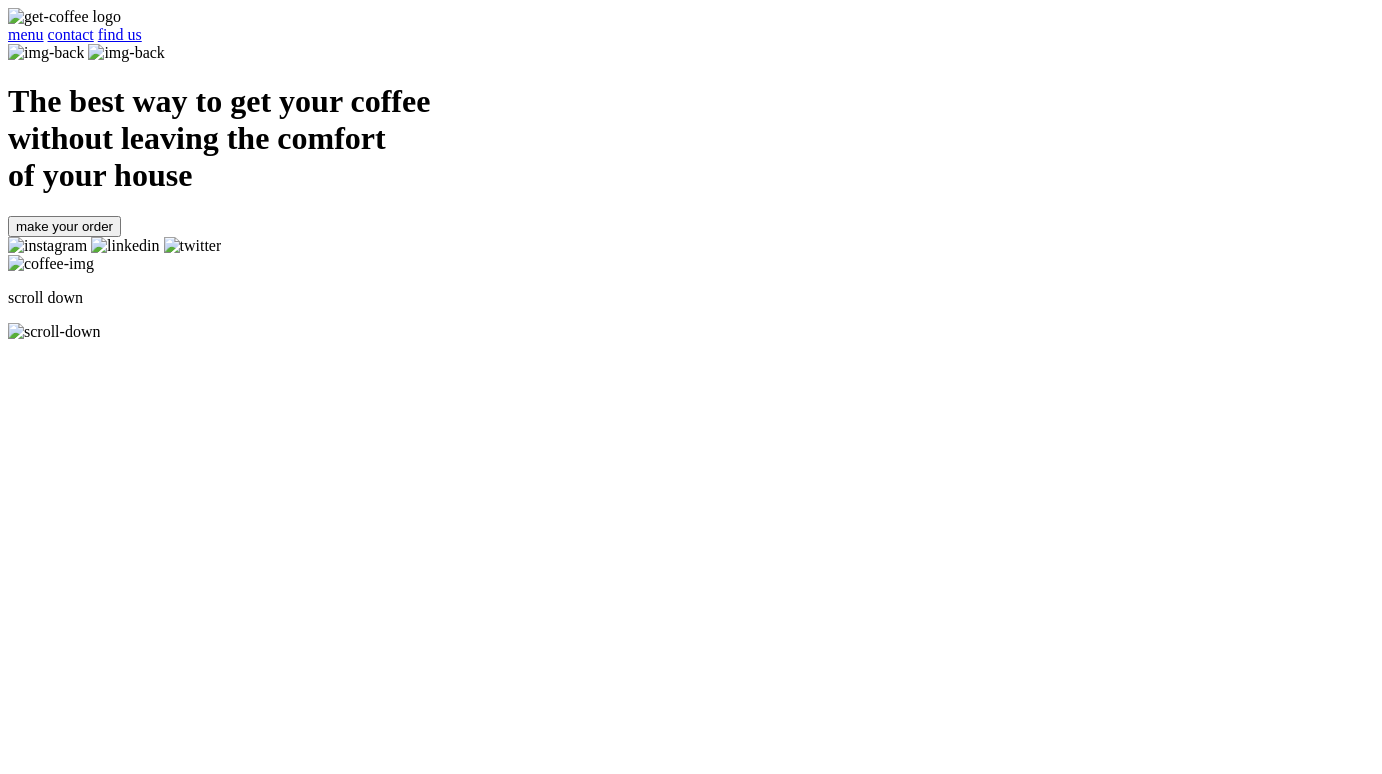
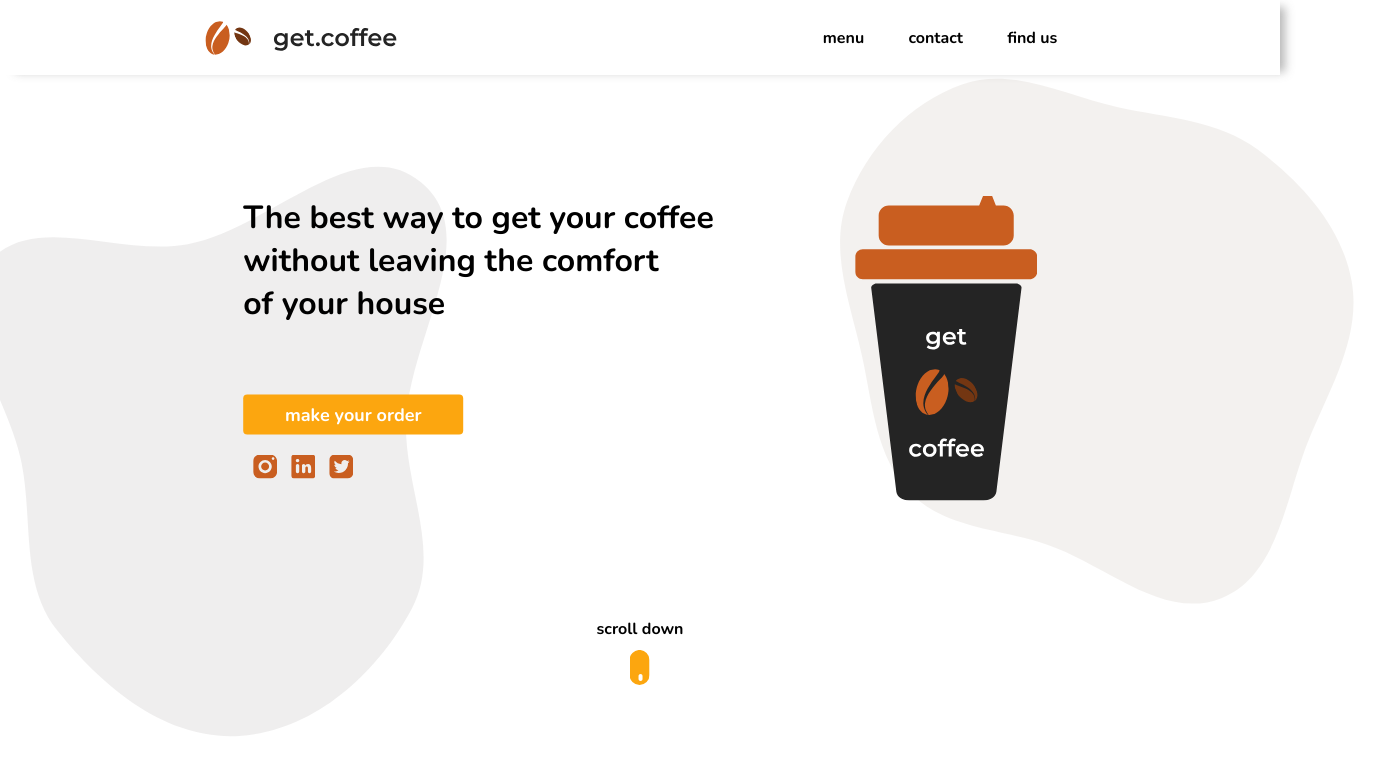
Before and after one commit to andreluas/get-coffee, a plain HTML site: page index.html in a window 1280 px wide. Shown: the whole page, 1382 px wide, since content can reach past the window. Drawn offline with nearby package versions, Linux system fonts and the light colour scheme; the site is published under a folder, as on GitHub Pages, so addresses that start at the root find nothing.

Commit message:
update :heavy_check_mark:

```diff
--- a/index.html
+++ b/index.html
@@ -4,8 +4,8 @@
     <meta charset="UTF-8">
     <meta http-equiv="X-UA-Compatible" content="IE=edge">
     <meta name="viewport" content="width=device-width, initial-scale=1.0">
-    <link rel="stylesheet" href="/assets/styles/style.css">
-    <link rel="stylesheet" href="/assets/styles/responsive.css">
+    <link rel="stylesheet" href="assets/styles/style.css">
+    <link rel="stylesheet" href="assets/styles/responsive.css">
     <link rel="preconnect" href="https://fonts.gstatic.com">
     <link rel="shortcut icon" href="/assets/ico/get-coffee.ico" type="image/x-icon">
     <link href="https://fonts.googleapis.com/css2?family=Nunito:wght@600;700&display=swap" rel="stylesheet">
@@ -13,7 +13,7 @@
 </head>
 <body>
     <nav>
-        <img src="/assets/svg/logo.svg" alt="get-coffee logo" class="logo">
+        <img src="assets/svg/logo.svg" alt="get-coffee logo" class="logo">
         <div class="nav-links">
             <a href="#">menu</a>
             <a href="#">contact</a>
@@ -21,8 +21,8 @@
         </div>
     </nav>
     <div class="back-img">
-        <img src="/assets/svg/forma1.svg" alt="img-back" class="img-one">
-        <img src="/assets/svg/forma2.svg" alt="img-back" class="img-two">
+        <img src="assets/svg/forma1.svg" alt="img-back" class="img-one">
+        <img src="assets/svg/forma2.svg" alt="img-back" class="img-two">
         <div class="wrapper">
             <main>
                 <div class="make-your-order">
@@ -30,21 +30,21 @@
                     <button>make your order</button>
 
                     <div class="social-media">
-                        <img src="/assets/svg/instagram.svg" alt="instagram">
-                        <img src="/assets/svg/linkedin.svg" alt="linkedin">
-                        <img src="/assets/svg/twitter.svg" alt="twitter">
+                        <img src="assets/svg/instagram.svg" alt="instagram">
+                        <img src="assets/svg/linkedin.svg" alt="linkedin">
+                        <img src="assets/svg/twitter.svg" alt="twitter">
                     </div>
                 </div>
 
                 <div class="get-coffee-img">
-                    <img src="/assets/svg/copo.svg" alt="coffee-img">
+                    <img src="assets/svg/copo.svg" alt="coffee-img">
                 </div>
             </main>
         </div>
     </div>
     <div class="scroll">
         <p>scroll down</p>
-        <img src="/assets/svg/scroll.svg" alt="scroll-down">
+        <img src="assets/svg/scroll.svg" alt="scroll-down">
     </div>
 </body>
 </html>
```
